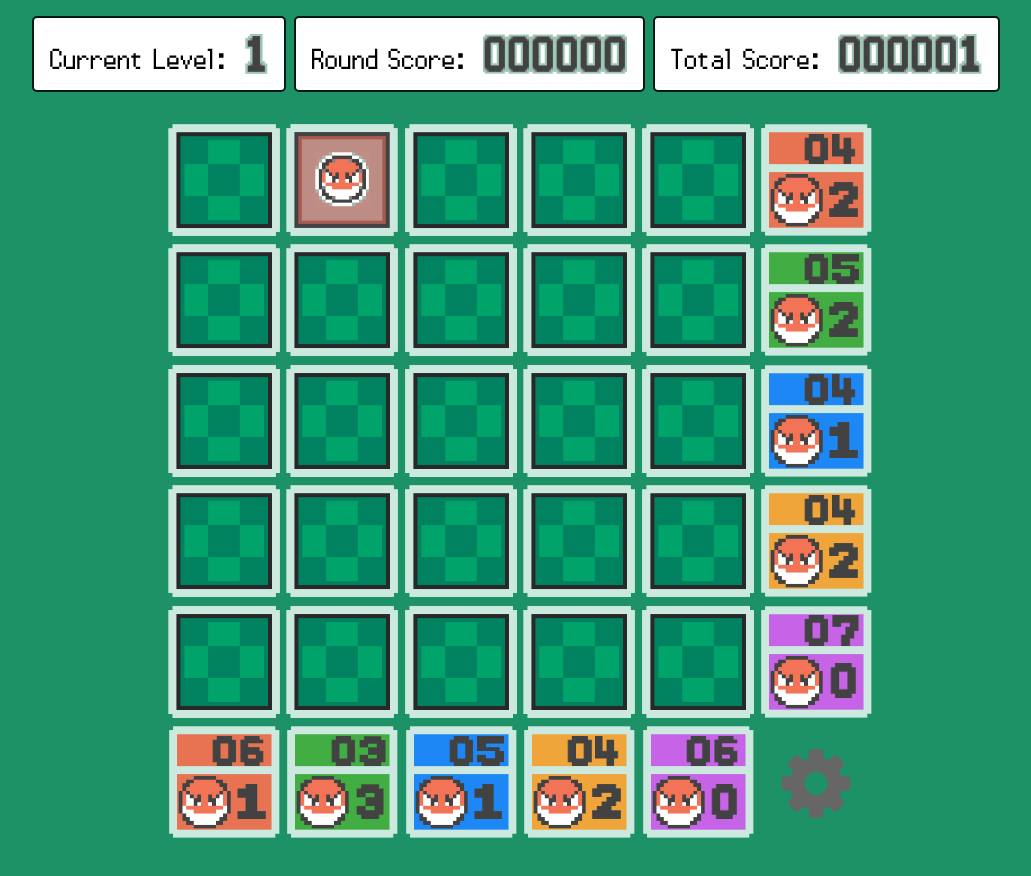
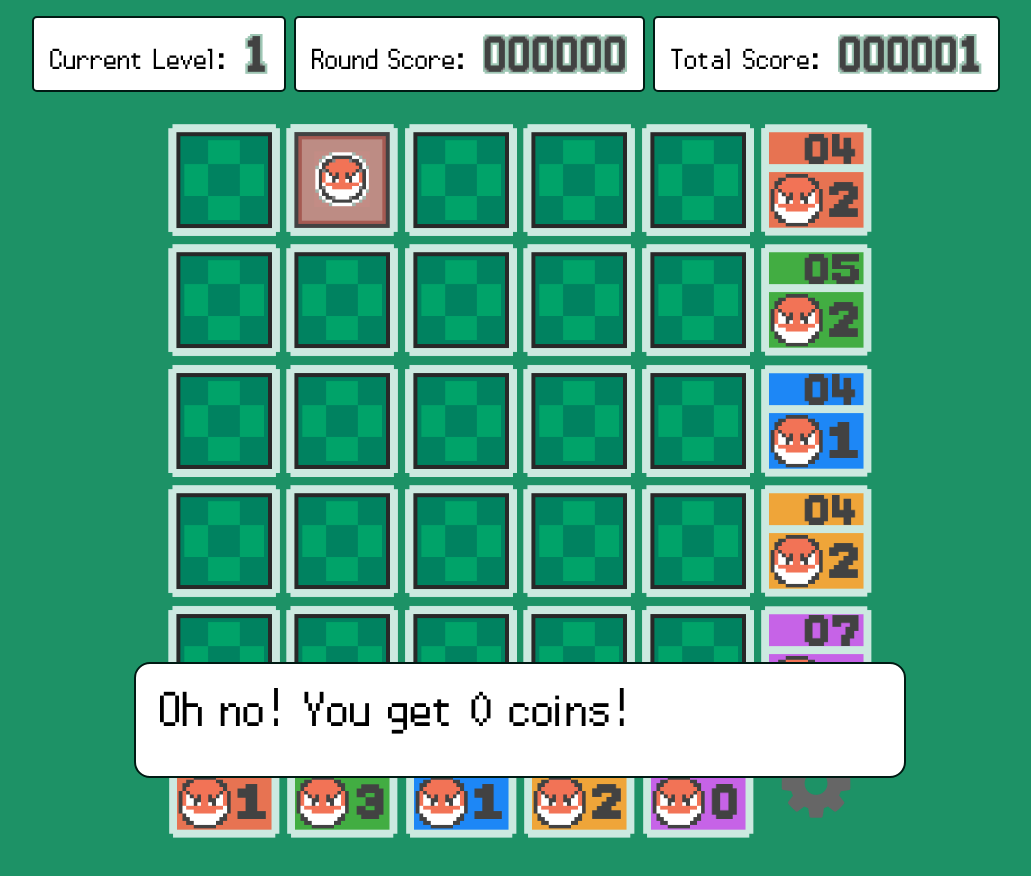
Before and after one commit to landaverdend/supervoltorbflip, a React (Create React App) app: page / in a window 1280 px wide. Both pictures are taken after a click on the element 462 px from the left and 181 px from the top of the page. Shown: the top 876 px of the page, without its empty margins (120-1151 px from the left). Built offline with nearby package versions, Linux system fonts and the light colour scheme.

Commit message:
end game functionality.

```diff
--- a/package.json
+++ b/package.json
@@ -10,7 +10,8 @@
     "react-dom": "^16.13.1",
     "react-redux": "^7.2.0",
     "react-scripts": "3.4.1",
-    "redux": "^4.0.5"
+    "redux": "^4.0.5",
+    "redux-devtools-extension": "^2.13.8"
   },
   "scripts": {
     "start": "react-scripts start",
--- a/src/App.js
+++ b/src/App.js
@@ -13,6 +13,12 @@ import {
   UPDATE_MEMOS,
   UPDATE_CLICKED,
   CHANGE_VIEW,
+  END_ROUND_LOSS,
+  CHANGE_END_DIALOGUE,
+  CLOSE_DIALOGUE_BOX,
+  FLIP_ALL,
+  RESET_CLICKS,
+  RESET_GRID,
 } from "./actions/actionTypes";
 import "./styles/index.css";
 
@@ -33,12 +39,31 @@ function App() {
 //key handlers
 const handleKeyPress = (event) => {
   event.preventDefault();
-  let grid = store.getState().boardReducer.grid;
-  let currentTile = store.getState().boardReducer.currentTile;
+  let state = store.getState();
+  let endOfRound = state.gameReducer.displayEndRound;
+
+  //end of round.
+  if (endOfRound && state.gameReducer.clicks === 0) {
+    store.dispatch({ type: CHANGE_END_DIALOGUE });
+    return;
+  }
+  if (endOfRound && state.gameReducer.clicks === 1) {
+    store.dispatch({ type: CLOSE_DIALOGUE_BOX });
+    store.dispatch({ type: FLIP_ALL });
+    return;
+  }
+  if (!endOfRound && state.gameReducer.clicks === 2) {
+    store.dispatch({ type: RESET_GRID });
+    store.dispatch({ type: RESET_CLICKS });
+    return;
+  }
+
+  let grid = state.boardReducer.grid;
+  let currentTile = state.boardReducer.currentTile;
 
   //arrow key.
   if (event.keyCode <= 40 && event.keyCode >= 37) {
-    if (store.getState().menuReducer.opened) return;
+    if (state.menuReducer.opened) return;
     store.dispatch({
       type: UPDATE_CURRENT_TILE,
       eventInfo: { type: "key", keyCode: event.keyCode },
@@ -50,22 +75,15 @@ const handleKeyPress = (event) => {
     if (currentTile[0] === -1 || currentTile[1] === -1) return;
 
     let tile = grid[currentTile[0]][currentTile[1]];
-    if (!tile.clickable) return;
-
+    if (!tile.clickable) return; // this is here because you can hit space bar while moused over the outside tile. which fucks everything up.
     store.dispatch({ type: UPDATE_CLICKED });
-
+    if (tile.value === 0) store.dispatch({ type: END_ROUND_LOSS });
     store.dispatch({ type: UPDATE_ROUND_SCORE, value: tile.value });
   }
 
   if (event.keyCode === 27) {
     store.dispatch({ type: TOGGLE_MENU });
-    // if (store.getState().menuReducer.view !== 0)
-    //   store.dispatch({ type: CHANGE_VIEW, value: 0 });
   }
-  // //f
-  // if (event.keyCode === 70) {
-  //   props.flipAll();
-  // }
   let updateMemos = (eventInfo) =>
     store.dispatch({
       type: UPDATE_MEMOS,
@@ -75,6 +93,27 @@ const handleKeyPress = (event) => {
   memoHandler(event.keyCode, grid, currentTile, updateMemos);
 };
 
+const handleClick = (event) => {
+  let state = store.getState();
+  let endOfRound = state.gameReducer.displayEndRound;
+
+  //end of round.
+  if (endOfRound && state.gameReducer.clicks === 0) {
+    store.dispatch({ type: CHANGE_END_DIALOGUE });
+    return;
+  }
+  if (endOfRound && state.gameReducer.clicks === 1) {
+    store.dispatch({ type: CLOSE_DIALOGUE_BOX });
+    store.dispatch({ type: FLIP_ALL });
+    return;
+  }
+  if (!endOfRound && state.gameReducer.clicks === 2) {
+    store.dispatch({ type: RESET_GRID });
+    store.dispatch({ type: RESET_CLICKS });
+    return;
+  }
+};
+
 document.addEventListener("keydown", handleKeyPress);
-
+document.addEventListener("click", handleClick);
 export default App;
--- a/src/actions/actionTypes.js
+++ b/src/actions/actionTypes.js
@@ -8,4 +8,7 @@ export const TOGGLE_MENU = "TOGGLE_MENU";
 export const UPDATE_GRID = "UDPATE_GRID";
 export const RESET_GRID = "RESET_GRID";
 export const CHANGE_VIEW = "CHANGE_VIEW";
-export const END_ROUND = "END_ROUND";
+export const END_ROUND_LOSS = "END_ROUND_LOSS";
+export const CHANGE_END_DIALOGUE = "CHANGE_END_DIALOGUE";
+export const CLOSE_DIALOGUE_BOX = "CLOSE_DIALOGUE_BOX";
+export const RESET_CLICKS = "RESET_CLICKS";
--- a/src/components/board.jsx
+++ b/src/components/board.jsx
@@ -9,7 +9,7 @@ import {
   UPDATE_MEMOS,
   UPDATE_ROUND_SCORE,
   UPDATE_TOTAL_SCORE,
-  END_ROUND,
+  END_ROUND_LOSS,
 } from "../actions/actionTypes.js";
 import BoardTile from "./boardTile";
 
@@ -42,7 +42,7 @@ const Board = (props) => {
             updateMemos={props.updateMemos}
             updateRoundScore={props.updateRoundScore}
             flipAll={props.flipAll}
-            endRound={props.endRound}
+            endRoundLoss={props.endRoundLoss}
           />
         );
       }
@@ -90,7 +90,7 @@ function mapDispatchToProps(dispatch) {
     updateTotalScore: (val) => {
       dispatch({ type: UPDATE_TOTAL_SCORE, value: val });
     },
-    endRound: (val) => dispatch({ type: END_ROUND, value: val }),
+    endRoundLoss: () => dispatch({ type: END_ROUND_LOSS }),
   };
 }
 
--- a/src/components/boardTile.jsx
+++ b/src/components/boardTile.jsx
@@ -23,10 +23,10 @@ const BoardTile = (props) => {
           props.updateMemos({ ...memos, BOMB: !props.memos.BOMB });
       }}
       onClick={() => {
+        if (props.value === 0) {
+          props.endRoundLoss();
+        }
         if (props.clickable) {
-          if (props.value === 0) {
-            props.endRound("bomb");
-          }
           props.setClicked();
           props.updateRoundScore(props.value);
         }
--- a/src/components/dialogueModal.jsx
+++ b/src/components/dialogueModal.jsx
@@ -4,9 +4,15 @@ import "../styles/modal.css";
 
 const DialogueModal = (props) => {
   return (
-    <div className={"modal"}>
-      <div class="container">
-        <div className={"modal-content animate"}>heyo</div>
+    <div
+      class={
+        props.displayEndRound
+          ? "dialogue-modal show-dialogue-modal"
+          : "dialogue-modal"
+      }
+    >
+      <div class="dialogue-modal-content">
+        <span className={"dialogue-text"}>{props.dialogueText} </span>
       </div>
     </div>
   );
@@ -15,6 +21,7 @@ const DialogueModal = (props) => {
 function mapStateToProps(state) {
   return {
     displayEndRound: state.gameReducer.displayEndRound,
+    dialogueText: state.gameReducer.dialogueText,
   };
 }
 
--- a/src/reducers/gameReducer.js
+++ b/src/reducers/gameReducer.js
@@ -1,7 +1,10 @@
 import {
   UPDATE_ROUND_SCORE,
   UPDATE_TOTAL_SCORE,
-  END_ROUND,
+  END_ROUND_LOSS,
+  CHANGE_END_DIALOGUE,
+  CLOSE_DIALOGUE_BOX,
+  RESET_CLICKS,
 } from "../actions/actionTypes";
 
 const initialState = {
@@ -9,6 +12,8 @@ const initialState = {
   totalScore: 1,
   level: 1,
   displayEndRound: false,
+  dialogueText: "Oh no! You get 0 coins!",
+  clicks: 0,
 };
 const gameReducer = (state = initialState, action) => {
   if (action.type === UPDATE_ROUND_SCORE) {
@@ -17,9 +22,35 @@ const gameReducer = (state = initialState, action) => {
   if (action.type === UPDATE_TOTAL_SCORE) {
     return { ...state, totalScore: action.value };
   }
-  if (action.type === END_ROUND) {
-    return { ...state, displayEndRound: true };
+  if (action.type === END_ROUND_LOSS) {
+    return {
+      ...state,
+      displayEndRound: true,
+      clicks: 0,
+
+      dialogueText: "Oh no! You get 0 coins!",
+    };
   }
+  if (action.type === CHANGE_END_DIALOGUE) {
+    return {
+      ...state,
+      dialogueText: "Resetting collected coins...",
+      clicks: state.clicks + 1,
+    };
+  }
+  if (action.type === CLOSE_DIALOGUE_BOX) {
+    return {
+      ...state,
+      displayEndRound: false,
+      clicks: state.clicks + 1,
+      roundScore: 1,
+    };
+  }
+
+  if (action.type === RESET_CLICKS) {
+    return { ...state, clicks: 0 };
+  }
+
   return state;
 };
 export default gameReducer;
--- a/src/styles/board.css
+++ b/src/styles/board.css
@@ -59,7 +59,7 @@
 }
 .card {
   perspective: 1000px;
-  transition: transform 0.6s;
+  transition: transform 0.5s;
   -webkit-transform-style: preserve-3d;
   -moz-transform-style: preserve-3d;
   -o-transform-style: preserve-3d;
--- a/src/styles/modal.css
+++ b/src/styles/modal.css
@@ -0,0 +1,45 @@
+.dialogue-modal {
+  position: fixed;
+  left: 0;
+  top: 0;
+  width: 100%;
+  height: 100%;
+  /* background-color: rgba(0, 0, 0, 0.5); */
+  opacity: 0;
+  visibility: hidden;
+  transform: scale(0.9);
+  transition: visibility 0s linear 0.25s, opacity 0.25s 0s, transform 0.25s;
+}
+
+.dialogue-modal-content {
+  position: absolute;
+  top: 90%;
+  left: 50%;
+  transform: translate(-50%, -50%);
+  background-color: white;
+  padding: 1rem 1.5rem;
+  width: 45rem;
+  height: 5rem;
+  border: 2px solid #001a13;
+  font-size: 3.8rem;
+  /* z-index: 10000 !important; */
+  border-radius: 1rem;
+}
+
+.show-dialogue-modal {
+  opacity: 1;
+  visibility: visible;
+  z-index: 999;
+  transform: scale(1);
+  transition: visibility 0s linear 0s, opacity 1s 1s, transform 0.5s;
+  transition-delay: 0.3s; /* this has to come after transition to work*/
+}
+
+@keyframes typing {
+  from {
+    width: 0;
+  }
+  to {
+    width: 100%;
+  }
+}
```
Also changed, not shown: 1 other file (tests, documents, lock files or other folders).
